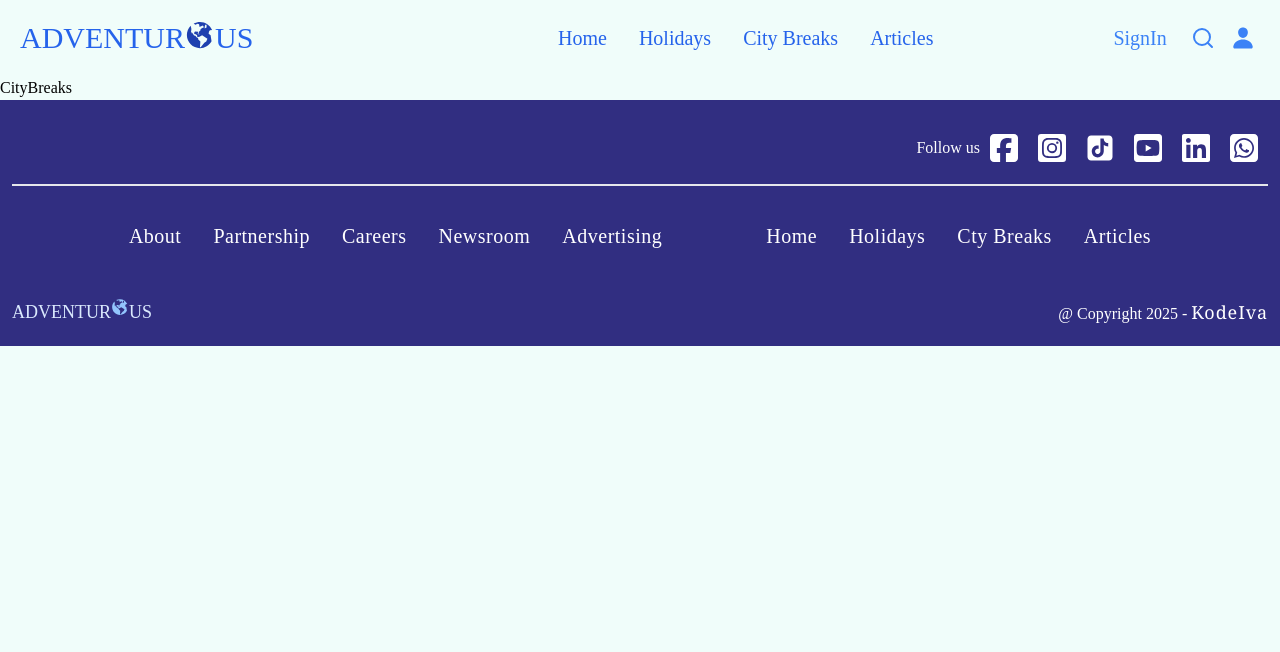
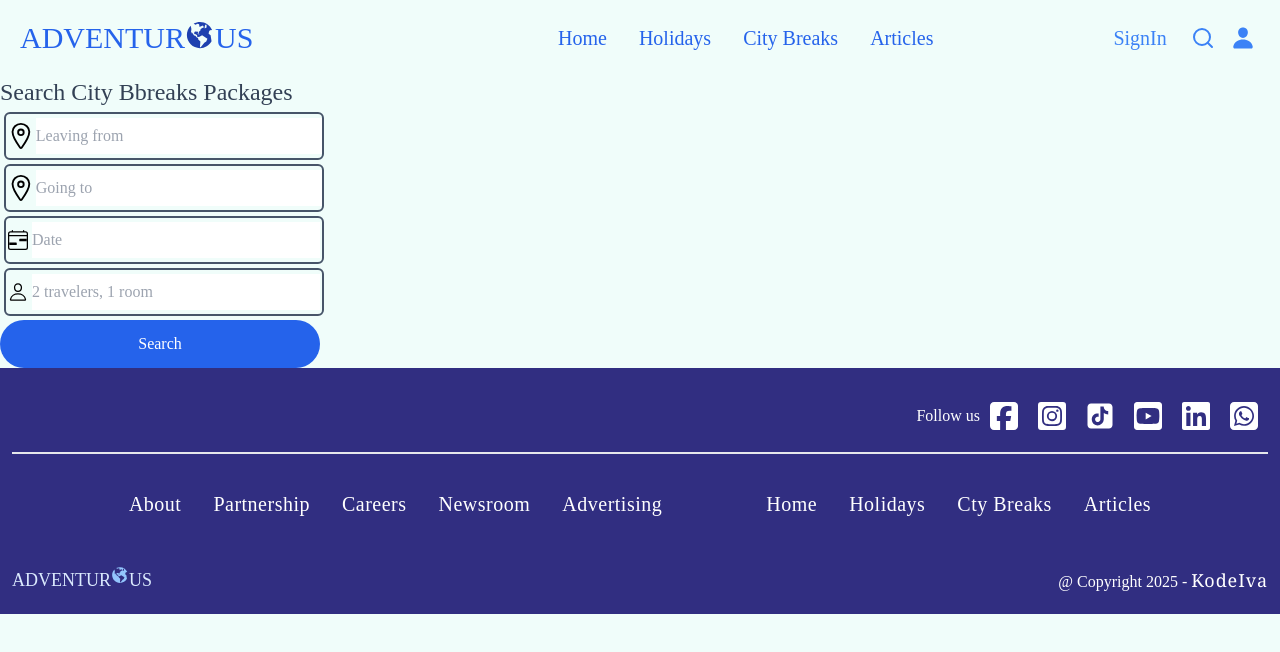
Before and after one commit to KodeIva/adventurous, a React (Create React App) app: page /city-breaks in a window 1280 px wide. Shown: the top 652 px of the page. Built offline with nearby package versions, Linux system fonts and the light colour scheme.

Commit message:
booking form created

```diff
--- a/src/pages/CityBreaks.jsx
+++ b/src/pages/CityBreaks.jsx
@@ -1,8 +1,31 @@
 import React from 'react'
+import { IoLocationOutline, IoPersonOutline } from "react-icons/io5";
+import { BsCalendar4Range } from "react-icons/bs";
 
 const CityBreaks = () => {
   return (
-    <div>CityBreaks</div>
+    <section className='w-full h-auto'>
+     <h2 className='text-2xl text-slate-700 font-medium'>Search City Bbreaks Packages</h2>
+     <form action="">
+      <label htmlFor="" className='flex justify-center items-center w-80 h-12 m-1 border-2 rounded-md border-slate-600'>
+        <IoLocationOutline className='text-3xl' />
+        <input type="text" className='h-9 w-72' placeholder='Leaving from' />
+      </label>
+      <label htmlFor="" className='flex justify-center items-center w-80 h-12 m-1 border-2 rounded-md border-slate-600'>
+        <IoLocationOutline className='text-3xl' />
+        <input type="text" className='h-9 w-72' placeholder='Going to' />
+      </label>
+      <label htmlFor="" className='flex justify-center items-center w-80 h-12 m-1 border-2 rounded-md border-slate-600'>
+        <BsCalendar4Range className='text-2xl pr-1' />
+        <input type="calendar" className='h-9 w-72' placeholder='Date' />
+      </label>
+      <label htmlFor="" className='flex justify-center items-center w-80 h-12 m-1 border-2 rounded-md border-slate-600'>
+        <IoPersonOutline className='text-2xl pr-1' />
+        <input type="text" className='h-9 w-72' placeholder='2 travelers, 1 room' />
+      </label>
+      <button type='button' className='bg-blue-600 text-white w-80 h-12 rounded-3xl'>Search</button>
+     </form>
+    </section>
   )
 }
 
```
